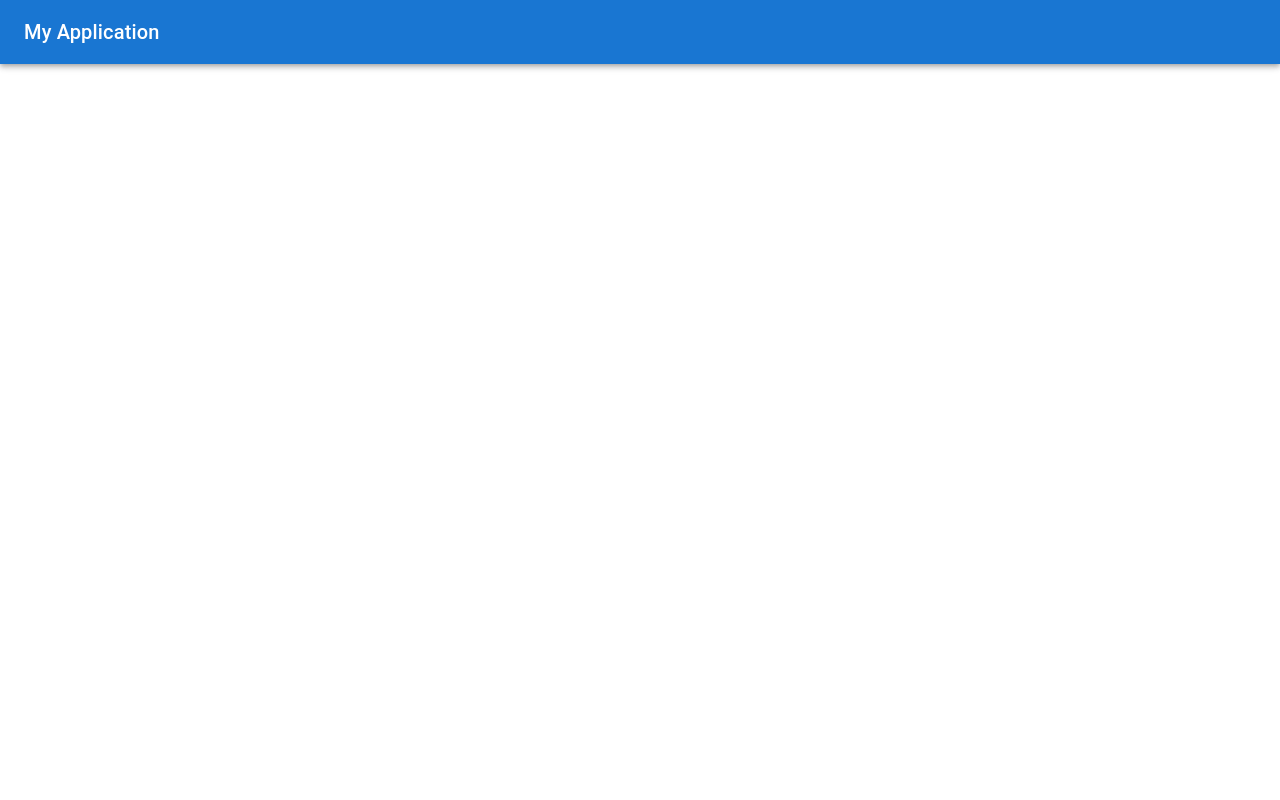
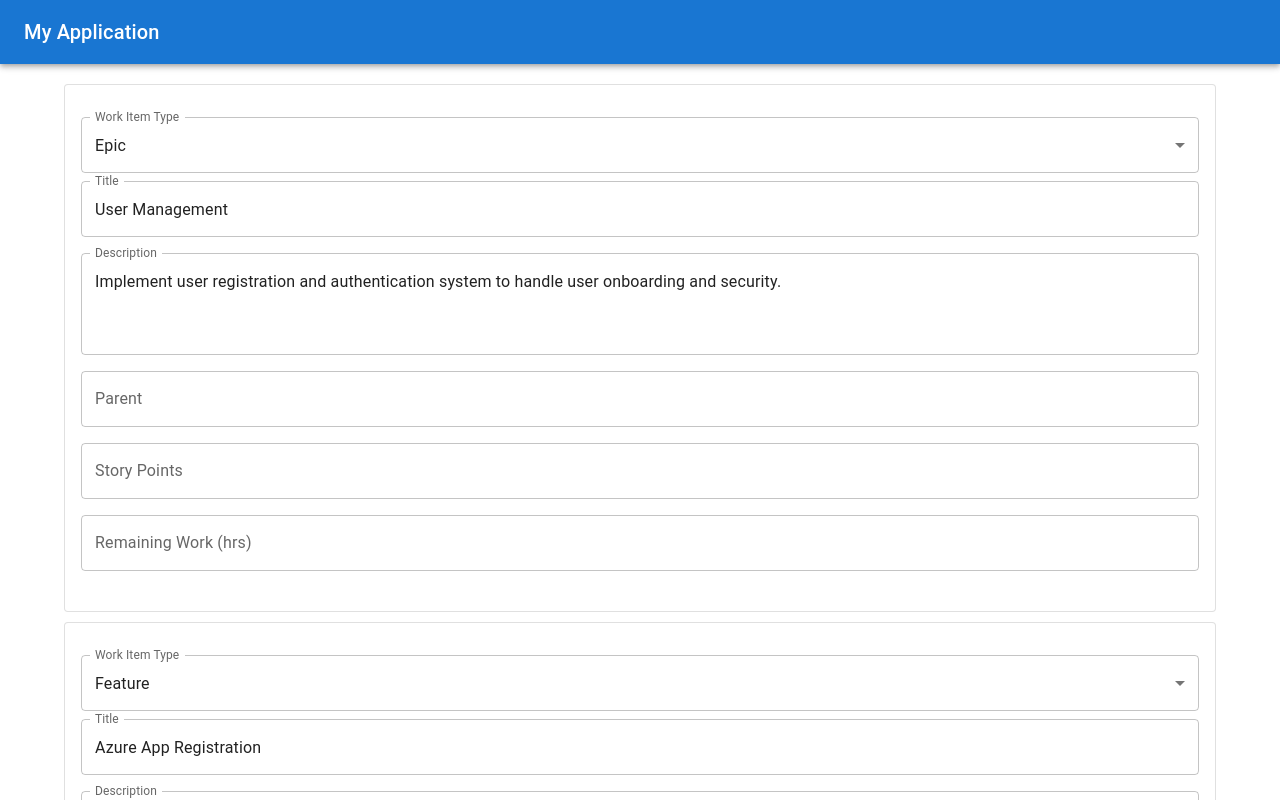
Before and after one commit to dmedellin/StoryCraftAI, a React (Create React App) app in the folder story-craft/: page / in a window 1280 px wide. Shown: the top 800 px of the page. Built offline with nearby package versions, Linux system fonts and the light colour scheme.

Commit message:
Refactor MainSection and add WorkItem components

```diff
--- a/story-craft/src/components/MainSection.js
+++ b/story-craft/src/components/MainSection.js
@@ -1,10 +1,46 @@
 import React from 'react';
 import Container from '@mui/material/Container';
+import WorkItemList from './WorkItemList';
+
+const workItems = [
+  {
+    "WorkItemType": "Epic",
+    "Title": "User Management",
+    "Description": "Implement user registration and authentication system to handle user onboarding and security.",
+    "Parent": null,
+    "StoryPoints": null,
+    "RemainingWork": null
+  },
+  {
+    "WorkItemType": "Feature",
+    "Title": "Azure App Registration",
+    "Description": "Set up Azure App Registration to support secure user authentication, including OAuth and social logins.",
+    "Parent": "User Management",
+    "StoryPoints": null,
+    "RemainingWork": null
+  },
+  {
+    "WorkItemType": "User Story",
+    "Title": "Implement social login",
+    "Description": "As a user, I want to be able to register and log in using my social media accounts so that I can access the application more easily.",
+    "Parent": "Azure App Registration",
+    "StoryPoints": 5,
+    "RemainingWork": null
+  },
+  {
+    "WorkItemType": "Task",
+    "Title": "Configure Azure App Registration",
+    "Description": "Set up the Azure App Registration portal to handle OAuth configuration for social login integration.",
+    "Parent": "Implement social login",
+    "StoryPoints": null,
+    "RemainingWork": 4
+  }
+];
 
 function MainSection() {
   return (
     <Container style={{ marginTop: '20px' }}>
-      {/* Future content will go here */}
+       <WorkItemList items={workItems} />
     </Container>
   );
 }
--- /dev/null
+++ b/story-craft/src/components/WorkItem.js
@@ -0,0 +1,95 @@
+import React, { useState } from 'react';
+import Card from '@mui/material/Card';
+import CardContent from '@mui/material/CardContent';
+import Typography from '@mui/material/Typography';
+import TextField from '@mui/material/TextField';
+import Select from '@mui/material/Select';
+import MenuItem from '@mui/material/MenuItem';
+import FormControl from '@mui/material/FormControl';
+import InputLabel from '@mui/material/InputLabel';
+import Box from '@mui/material/Box';
+
+function WorkItem({ item }) {
+    const [workItem, setWorkItem] = useState(item);
+
+    const handleChange = (field, value) => {
+        setWorkItem({ ...workItem, [field]: value });
+    };
+
+    return (
+        <Card variant="outlined" style={{ marginBottom: '10px' }}>
+            <CardContent>
+                <FormControl fullWidth margin="normal">
+                    <InputLabel>Work Item Type</InputLabel>
+                    <Select
+                        value={workItem.WorkItemType}
+                        onChange={(e) => handleChange('WorkItemType', e.target.value)}
+                        label="Work Item Type"
+                    >
+                        {['Epic', 'Feature', 'User Story', 'Task'].map((type) => (
+                            <MenuItem key={type} value={type}>
+                                {type}
+                            </MenuItem>
+                        ))}
+                    </Select>
+                </FormControl>
+
+                <Box marginBottom={2}>
+                    <TextField
+                        fullWidth
+                        label="Title"
+                        value={workItem.Title}
+                        onChange={(e) => handleChange('Title', e.target.value)}
+                        variant="outlined"
+                    />
+                </Box>
+
+                <Box marginBottom={2}>
+                    <TextField
+                        fullWidth
+                        label="Description"
+                        value={workItem.Description}
+                        onChange={(e) => handleChange('Description', e.target.value)}
+                        variant="outlined"
+                        multiline
+                        rows={3}
+                    />
+                </Box>
+
+                <Box marginBottom={2}>
+                    <TextField
+                        fullWidth
+                        label="Parent"
+                        value={workItem.Parent || ''}
+                        onChange={(e) => handleChange('Parent', e.target.value)}
+                        variant="outlined"
+                    />
+                </Box>
+
+                <Box marginBottom={2}>
+                    <TextField
+                        fullWidth
+                        label="Story Points"
+                        type="number"
+                        value={workItem.StoryPoints || ''}
+                        onChange={(e) => handleChange('StoryPoints', e.target.value)}
+                        variant="outlined"
+                    />
+                </Box>
+
+                <Box marginBottom={2}>
+                    <TextField
+                        fullWidth
+                        label="Remaining Work (hrs)"
+                        type="number"
+                        value={workItem.RemainingWork || ''}
+                        onChange={(e) => handleChange('RemainingWork', e.target.value)}
+                        variant="outlined"
+                    />
+                </Box>
+            </CardContent>
+        </Card>
+    );
+}
+
+export default WorkItem;
--- /dev/null
+++ b/story-craft/src/components/WorkItemList.js
@@ -0,0 +1,14 @@
+import React from 'react';
+import WorkItem from './WorkItem';
+
+function WorkItemList({ items }) {
+  return (
+    <div>
+      {items.map((item, index) => (
+        <WorkItem key={index} item={item} />
+      ))}
+    </div>
+  );
+}
+
+export default WorkItemList;
```
